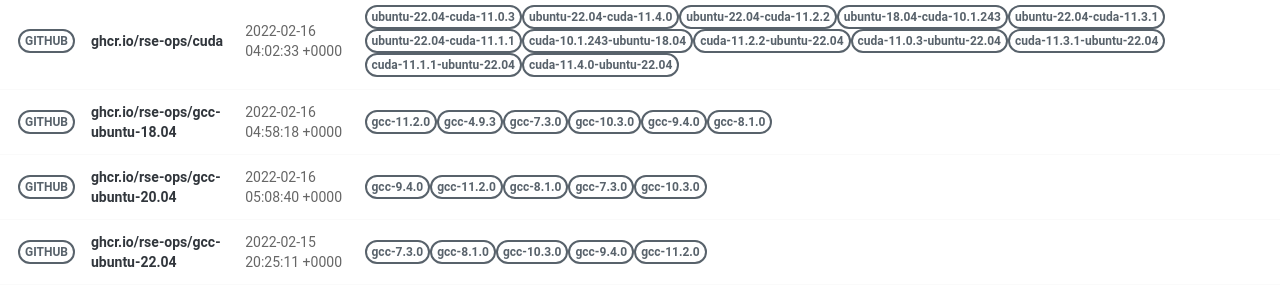
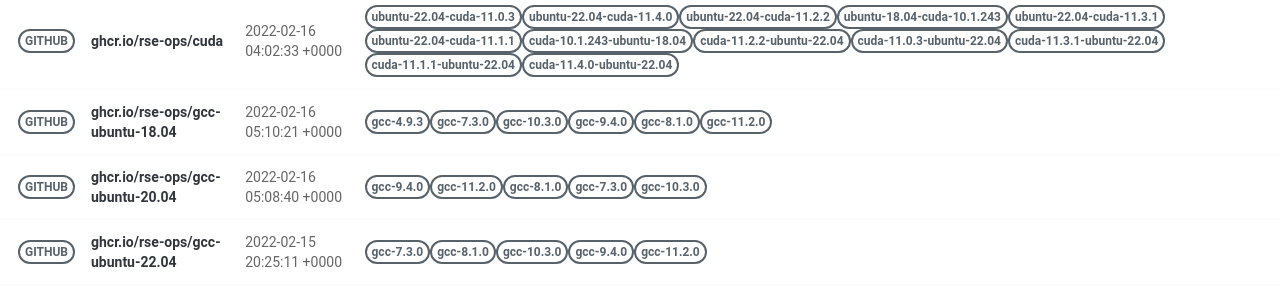
Before and after one commit to rse-ops/docker-images, a Jekyll site: the page built from pages/index.md, in a window 1280 px wide. Shown: the part 502-801 px from the top of the page. Built offline with Jekyll 4.4.1, drawn with Linux system fonts in a browser that asks for light colours; nearby versions of some CDN libraries.

Commit message:
Automated push to update library 2022-02-16

```diff
--- a/_library/ghcr.io-rse-ops-gcc-ubuntu-18.04.md
+++ b/_library/ghcr.io-rse-ops-gcc-ubuntu-18.04.md
@@ -1,14 +1,11 @@
 ---
 layout: container
 name: ghcr.io/rse-ops/gcc-ubuntu-18.04
-updated_at: 2022-02-16 04:58:18.965164
+updated_at: 2022-02-16 05:10:21.268185
 
 
 container_url: https://github.com/orgs/rse-ops/packages/container/package/gcc-ubuntu-18.04
 versions:
- - tag: gcc-11.2.0
-   dockerfile: https://github.com/rse-ops/docker-images/blob/main/ubuntu/gcc/Dockerfile
-   manifest: https://crane.ggcr.dev/manifest/ghcr.io/rse-ops/gcc-ubuntu-18.04:gcc-11.2.0
  - tag: gcc-4.9.3
    dockerfile: https://github.com/rse-ops/docker-images/blob/main/ubuntu/gcc/Dockerfile
    manifest: https://crane.ggcr.dev/manifest/ghcr.io/rse-ops/gcc-ubuntu-18.04:gcc-4.9.3
```
Also changed, not shown: other parts of _library/ghcr.io-rse-ops-gcc-ubuntu-18.04.md (+3 -0 lines).
